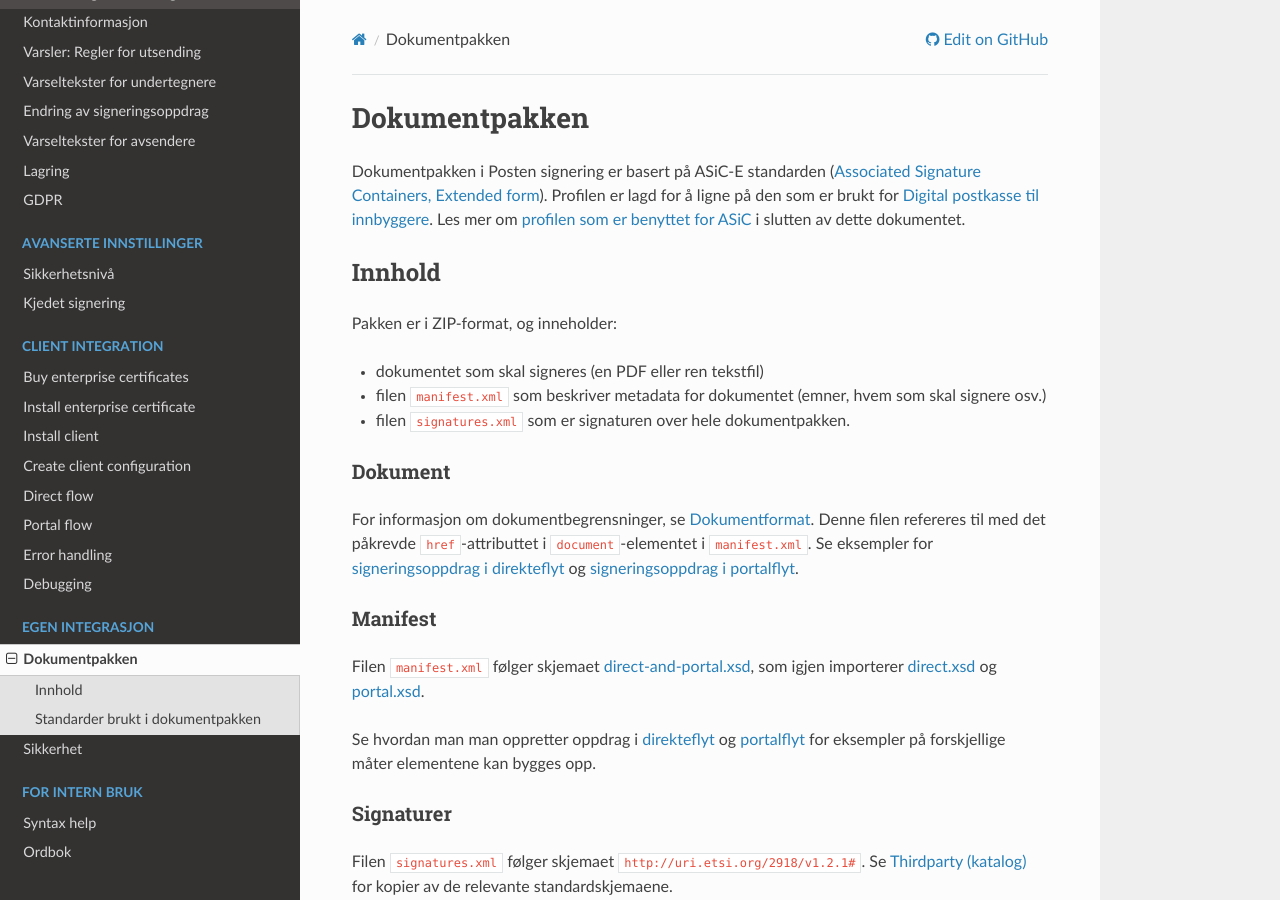
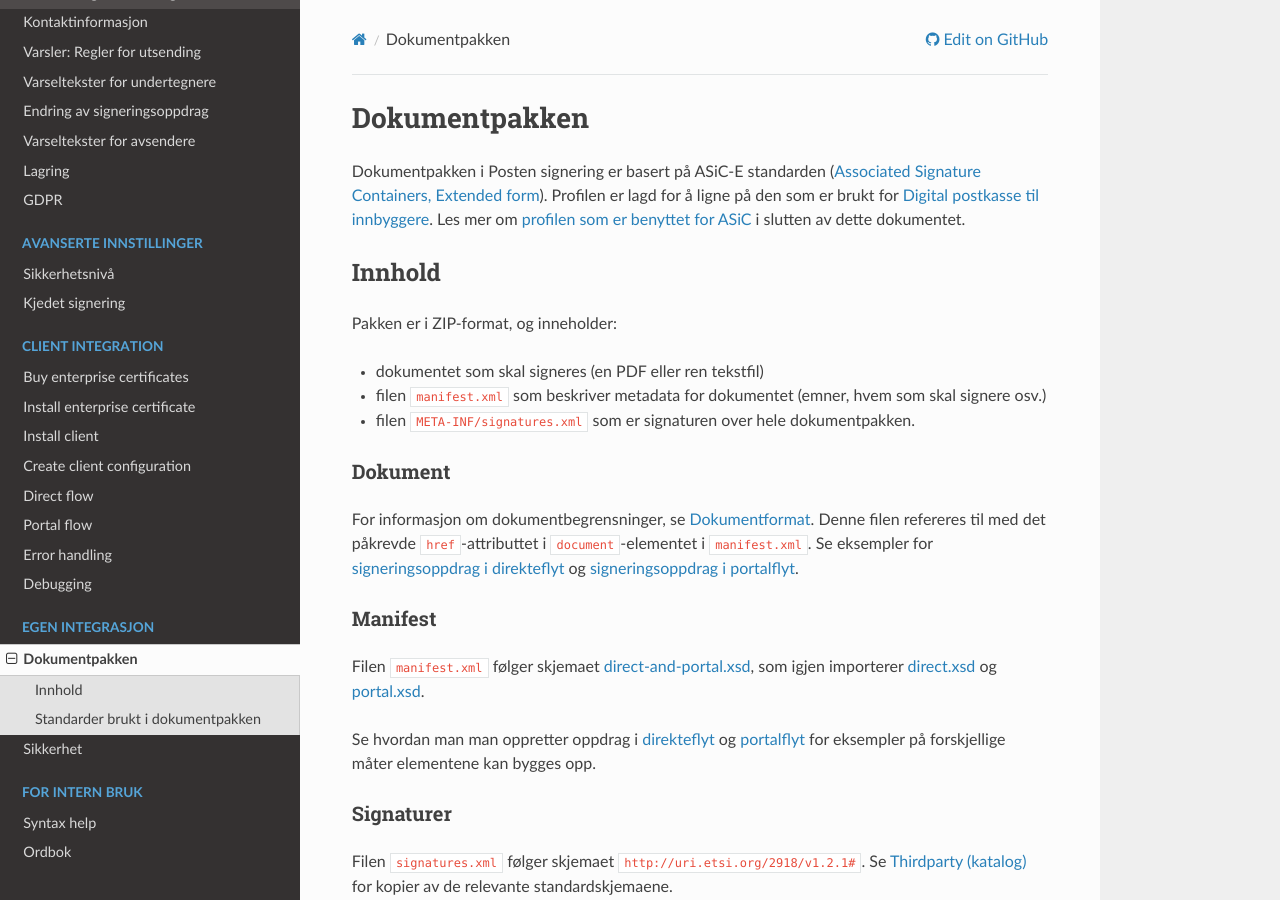
Before and after one commit to ramonarellano/signering-docs, a Sphinx documentation site: the page built from source/egen-integrasjon/dokumentpakke.rst, in a window 1280 px wide and 900 px high. Built offline with Sphinx 7.4.7 and the Read the Docs theme 2.0.0, drawn with Linux system fonts in a browser that asks for light colours.

Commit message:
Legger til beskrivende path for signatures.xml

```diff
--- a/source/egen-integrasjon/dokumentpakke.rst
+++ b/source/egen-integrasjon/dokumentpakke.rst
@@ -13,7 +13,7 @@ Pakken er i ZIP-format, og inneholder:
 
 - dokumentet som skal signeres (en PDF eller ren tekstfil)
 - filen ``manifest.xml`` som beskriver metadata for dokumentet (emner, hvem som skal signere osv.)
-- filen ``signatures.xml`` som er signaturen over hele dokumentpakken.
+- filen ``META-INF/signatures.xml`` som er signaturen over hele dokumentpakken.
 
 Dokument
 --------
```
